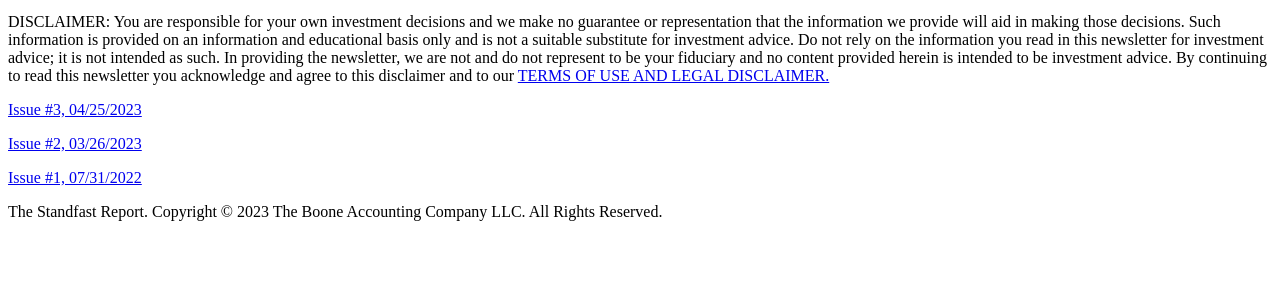
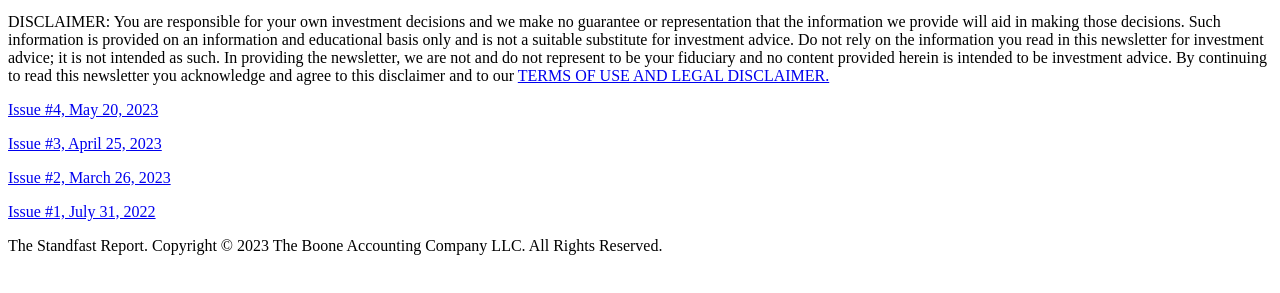
Before and after one commit to thestandfastreport/tsr, a plain HTML site: page index.html in a window 1280 px wide. Shown: the part 135-428 px from the top of the page. Drawn offline with Linux system fonts and the light colour scheme.

Commit message:
2023-05-20
2023-05-20

```diff
--- a/index.html
+++ b/index.html
@@ -1,4 +1,4 @@
-<!DOCTYPE html>
+	<!DOCTYPE html>
 <html>
 <body>
 <p>*****This website is currently under construction.*****</p>
@@ -6,11 +6,13 @@
 <p>COMMENTARY FOR INTELLIGENT INVESTORS</p>
 <p>DISCLAIMER: You are responsible for your own investment decisions and we make no guarantee or representation that the information we provide will aid in making those decisions. Such information is provided on an information and educational basis only and is not a suitable substitute for investment advice. Do not rely on the information you read in this newsletter for investment advice; it is not intended as such. In providing the newsletter, we are not and do not represent to be your fiduciary and no content provided herein is intended to be investment advice. By continuing to read this newsletter you acknowledge and agree to this disclaimer and to our <a href="tos.pdf" target="_blank">TERMS OF USE AND LEGAL DISCLAIMER.</a></p>
 
-<p><a href="TSR003.pdf" target="_blank">Issue #3, 04/25/2023</a></p>
+<p><a href="TSR004.pdf" target="_blank">Issue #4, May 20, 2023</a></p>
 
-<p><a href="TSR002.pdf" target="_blank">Issue #2, 03/26/2023</a></p>
+<p><a href="TSR003.pdf" target="_blank">Issue #3, April 25, 2023</a></p>
 
-<p><a href="TSR001.pdf" target="_blank">Issue #1, 07/31/2022</a></p>
+<p><a href="TSR002.pdf" target="_blank">Issue #2, March 26, 2023</a></p>
+
+<p><a href="TSR001.pdf" target="_blank">Issue #1, July 31, 2022</a></p>
 
 <p>The Standfast Report. Copyright <span>&#169;<span> 2023 The Boone Accounting Company LLC. All Rights Reserved.</p>
 </body>
```
Also changed, not shown: 5 other files.
